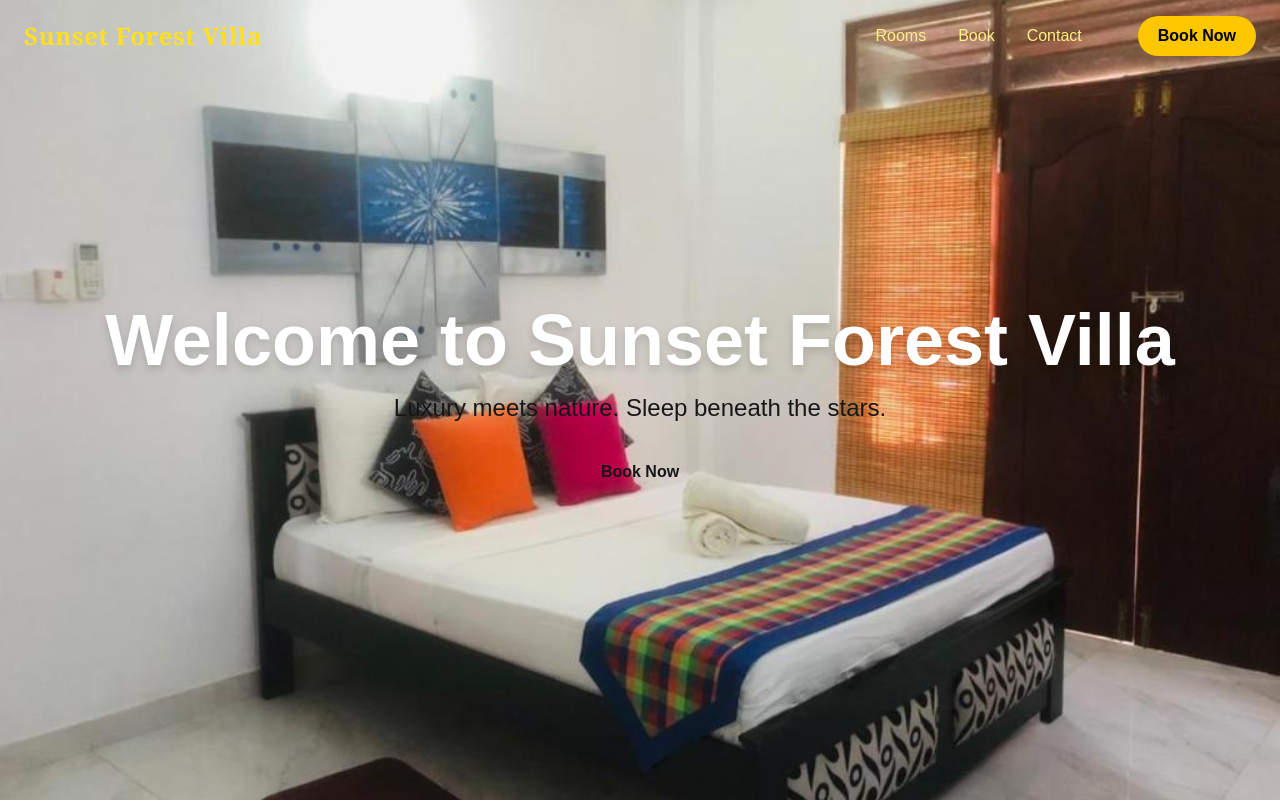
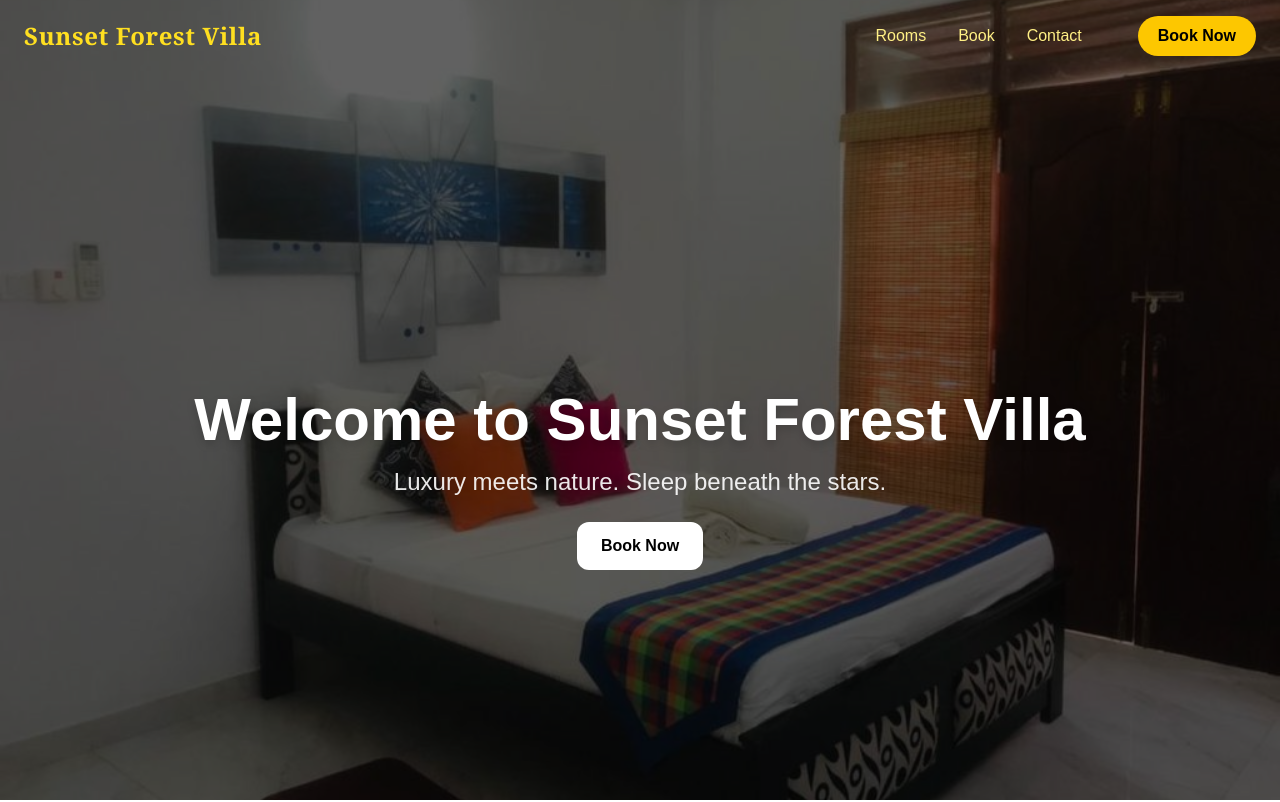
Before and after one commit to kanee98/sunset-forest-villa, a Next.js app: page / in a window 1280 px wide. Shown: the top 802 px of the page. Built offline with nearby package versions, Linux system fonts and the light colour scheme.

Commit message:
Update Hero.tsx

```diff
--- a/components/Hero.tsx
+++ b/components/Hero.tsx
@@ -4,35 +4,43 @@ import { motion } from "framer-motion";
 export default function Hero() {
   return (
     <motion.section
-      className="h-screen flex flex-col justify-center items-center text-center bg-cover bg-center px-4"
+      className="relative w-full bg-cover bg-center px-4 pt-[120px] md:pt-[160px] min-h-screen flex flex-col justify-center items-center text-center"
       style={{ backgroundImage: `url('/bg.jpg')` }}
       initial={{ opacity: 0 }}
       animate={{ opacity: 1 }}
       transition={{ duration: 1.2 }}
     >
+      {/* Dark overlay */}
+      <div className="absolute inset-0 bg-black/60 z-0" />
+
+      {/* Content */}
+      <div className="relative z-10">
         <motion.h1
-        className="text-5xl md:text-7xl font-bold text-white drop-shadow-lg"
+          className="text-4xl md:text-6xl font-bold text-white drop-shadow-lg"
           initial={{ y: -50 }}
           animate={{ y: 0 }}
           transition={{ delay: 0.3 }}
         >
           Welcome to Sunset Forest Villa
         </motion.h1>
+
         <motion.p
-        className="text-xl md:text-2xl mt-4 text-accent"
+          className="text-lg md:text-2xl mt-4 text-white/90"
           initial={{ y: 30, opacity: 0 }}
           animate={{ y: 0, opacity: 1 }}
           transition={{ delay: 0.6 }}
         >
           Luxury meets nature. Sleep beneath the stars.
         </motion.p>
+
         <motion.a
           href="#book"
-        className="mt-6 px-6 py-3 bg-accent text-primary font-bold rounded-xl hover:bg-white transition"
+          className="inline-block mt-6 px-6 py-3 bg-white text-black font-bold rounded-xl hover:bg-accent hover:text-white transition"
           whileHover={{ scale: 1.05 }}
         >
           Book Now
         </motion.a>
+      </div>
     </motion.section>
   );
 }
```
Lines whose indentation alone changed are shown as unchanged.
